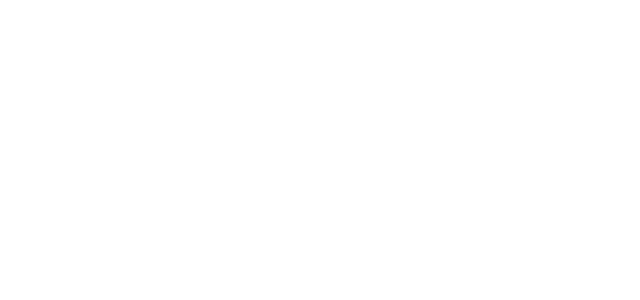
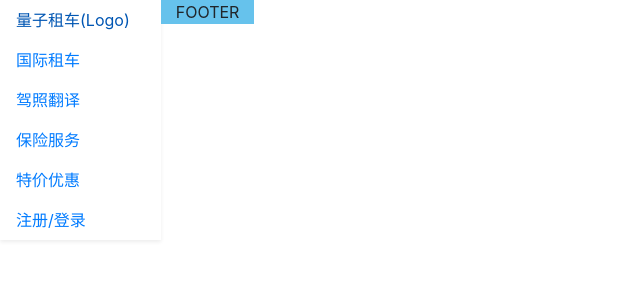
Before and after one commit to carsonzhu/liangzi-dashboard-frontend, a React (Create React App) app: page /RentalViewPage in a window 1280 px wide. Shown: the top 300 px of the page, without its empty margins (0-640 px from the left). Built offline with nearby package versions, Linux system fonts and the light colour scheme.

Commit message:
add label

```diff
--- a/src/components/Footer/Footer.jsx
+++ b/src/components/Footer/Footer.jsx
@@ -4,7 +4,7 @@
 export default () => {
   return (
     <div className="footer">
-      <div className="container"></div>
+      <div className="container">FOOTER</div>
     </div>
   );
 };
--- a/src/routes/Home/Home.jsx
+++ b/src/routes/Home/Home.jsx
@@ -2,5 +2,5 @@
 import "./Home.css";
 
 export default () => {
-  return <div className="home-route"></div>;
+  return <div className="home-route">HOME</div>;
 };
--- a/src/routes/Root/Root.css
+++ b/src/routes/Root/Root.css
@@ -0,0 +1,7 @@
+.root-route {
+    display: flex;
+}
+
+.nav.container {
+    flex-direction: column;
+}
--- a/src/routes/Root/Root.jsx
+++ b/src/routes/Root/Root.jsx
@@ -1,17 +1,35 @@
 import React from "react";
-import { Route } from "react-router-dom";
+import { Route, NavLink } from "react-router-dom";
 
 import Home from "../Home";
 import Footer from "../../components/Footer";
 
+import { urlTabs } from "./config";
+
+import "./Root.css";
+
+const generateTabs = () => {
+  return urlTabs.map(tabInfo => (
+    <NavLink exact={true} className="nav-link" to={tabInfo.link}>
+      {tabInfo.title}
+    </NavLink>
+  ));
+};
+
 export default _ => (
   <div className="root-route">
     <div className="main-nav bg-white shadow-sm">
-      <nav className="nav container"></nav>
+      <nav className="nav container">{generateTabs()}</nav>
     </div>
     <main className="">
       <Route exact path="/" component={Home} />
+      {/* <Route path="/search" component={Search} />
+      <Route path="/driverInfo" component={DriverInfo} />
+      <Route path="/login" component={Login} />
+      <Route path="/payment" component={Payment} />
+      <Route path="/RentalListPage" component={RentalListPage} />
+      <Route path="/RentalViewPage" component={RentalViewPage} /> */}
+      <Footer />
     </main>
-    <Footer />
   </div>
 );
```
